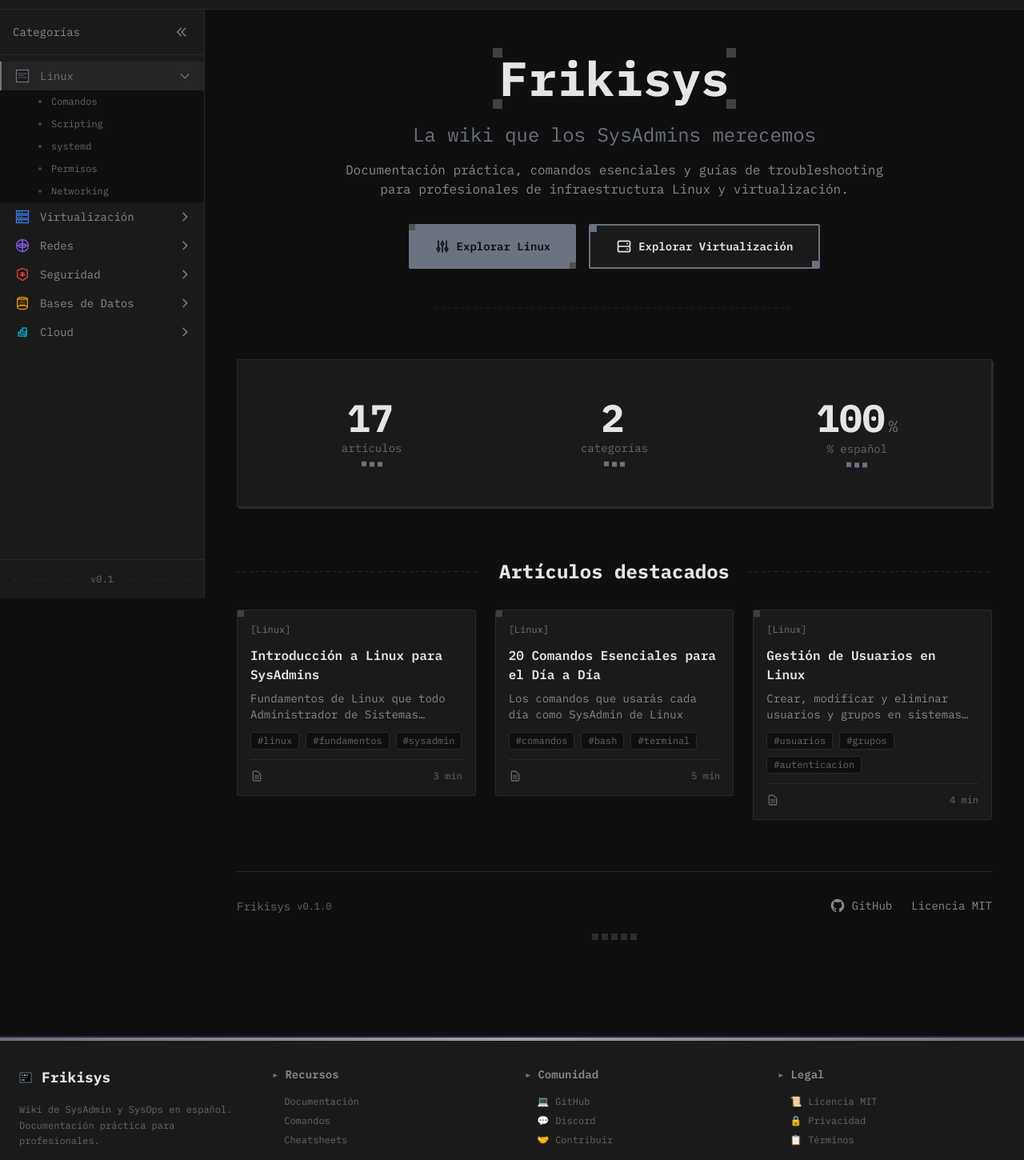
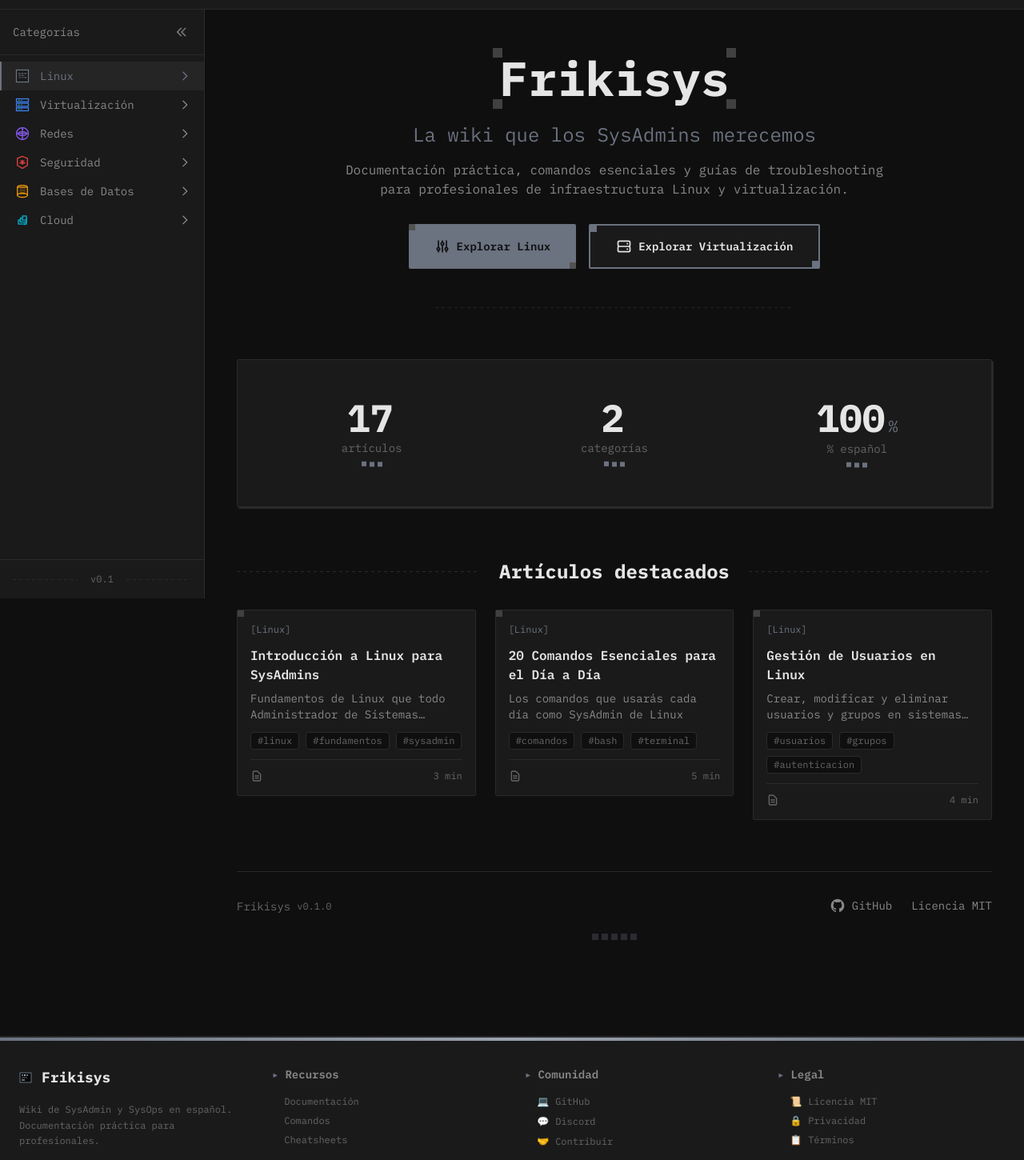
Before and after one commit to TirsoTormo/frikisys, a React (Create React App) app: page / in a window 1280 px wide. Shown: the part 52-1502 px from the top of the page at 80% size. Built offline with nearby package versions, Linux system fonts and the light colour scheme.

Commit message:
fix: sidebar categories filter correctly, footer links open GitHub, search indexes full article content

```diff
--- a/src/App.tsx
+++ b/src/App.tsx
@@ -18,7 +18,7 @@ function App() {
   const [currentView, setCurrentView] = useState<View>('home');
   const [selectedArticleId, setSelectedArticleId] = useState<string | null>(null);
   const [sidebarCollapsed, setSidebarCollapsed] = useState(false);
-  const [activeCategory, setActiveCategory] = useState<string>('linux');
+  const [activeCategory, setActiveCategory] = useState<string>('Linux');
   const [searchQuery, setSearchQuery] = useState('');
   const [showAISkills, setShowAISkills] = useState(false);
   const [legalPage, setLegalPage] = useState<LegalPage>(null);
@@ -34,7 +34,11 @@ function App() {
 
   // Handle landing navigation - CTA buttons
   const handleNavigateToSection = (category: string) => {
-    setActiveCategory(category);
+    const categoryMap: Record<string, string> = {
+      linux: 'Linux',
+      virtualizacion: 'Virtualización',
+    };
+    setActiveCategory(categoryMap[category] || category);
     setShowLanding(false); // Hide landing, show article grid
     setCurrentView('home');
   };
@@ -56,8 +60,7 @@ function App() {
 
     // Filter by category if not searching
     if (!searchQuery && activeCategory) {
-      const categoryName = activeCategory === 'linux' ? 'Linux' : 'Virtualización';
-      articles = articles.filter(a => a.category === categoryName);
+      articles = articles.filter(a => a.category === activeCategory);
     }
 
     // Filter by search query
@@ -66,7 +69,8 @@ function App() {
       articles = allArticleCards.filter(a =>
         a.title.toLowerCase().includes(query) ||
         a.description.toLowerCase().includes(query) ||
-        a.tags.some(tag => tag.toLowerCase().includes(query))
+        a.tags.some(tag => tag.toLowerCase().includes(query)) ||
+        (a.contentText && a.contentText.includes(query))
       );
     }
 
--- a/src/components/ArticleCard.tsx
+++ b/src/components/ArticleCard.tsx
@@ -8,6 +8,7 @@ export interface Article {
   tags: string[];
   date?: string;
   readTime?: string;
+  contentText?: string; // Full text content for search
 }
 
 export interface ArticleCardProps {
--- a/src/components/Footer.tsx
+++ b/src/components/Footer.tsx
@@ -17,9 +17,9 @@ const Footer: React.FC<FooterProps> = ({ version = '0.1.0', onLinkClick, onShowA
       { label: 'Cheatsheets', href: '#' },
     ],
     comunidad: [
-      { label: 'GitHub', href: '#', icon: '💻' },
+      { label: 'GitHub', href: 'https://github.com/TirsoTormo/frikisys', icon: '💻', external: true },
       { label: 'Discord', href: '#', icon: '💬' },
-      { label: 'Contribuir', href: '#', icon: '🤝' },
+      { label: 'Contribuir', href: 'https://github.com/TirsoTormo/frikisys/blob/main/README.md#contribuir', icon: '🤝', external: true },
     ],
     legal: [
       { label: 'Licencia MIT', href: '#', icon: '📜' },
@@ -105,14 +105,16 @@ const Footer: React.FC<FooterProps> = ({ version = '0.1.0', onLinkClick, onShowA
             <ul className="space-y-2">
               {links.comunidad.map((link) => (
                 <li key={link.label}>
-                  <button
-                    onClick={() => onLinkClick?.(link.label)}
-                    className="font-mono text-xs text-text-muted hover:text-accent transition-colors flex items-center gap-2 group"
+                  <a
+                    href={link.href}
+                    target={link.external ? '_blank' : undefined}
+                    rel={link.external ? 'noopener noreferrer' : undefined}
+                    className="font-mono text-xs text-text-muted hover:text-accent transition-colors flex items-center gap-2 group no-underline"
                   >
                     <span className="opacity-0 group-hover:opacity-100 transition-opacity">›</span>
                     <span>{link.icon}</span>
                     {link.label}
-                  </button>
+                  </a>
                 </li>
               ))}
             </ul>
--- a/src/components/Sidebar.tsx
+++ b/src/components/Sidebar.tsx
@@ -19,42 +19,42 @@ export interface SidebarProps {
 
 const defaultCategories: Category[] = [
   {
-    id: 'linux',
+    id: 'Linux',
     name: 'Linux',
     icon: 'terminal',
     color: '#6b7280',
     subcategories: ['Comandos', 'Scripting', 'systemd', 'Permisos', 'Networking'],
   },
   {
-    id: 'virtualization',
+    id: 'Virtualización',
     name: 'Virtualización',
     icon: 'server',
     color: '#3b82f6',
     subcategories: ['Docker', 'Kubernetes', 'VMware', 'Proxmox', 'QEMU'],
   },
   {
-    id: 'networking',
+    id: 'Redes',
     name: 'Redes',
     icon: 'network',
     color: '#8b5cf6',
     subcategories: ['TCP/IP', 'Firewall', 'DNS', 'VPN', 'Monitoring'],
   },
   {
-    id: 'security',
+    id: 'Seguridad',
     name: 'Seguridad',
     icon: 'shield',
     color: '#ef4444',
     subcategories: ['SSL/TLS', 'SSH', 'Hardening', 'Audit', 'Fail2ban'],
   },
   {
-    id: 'databases',
+    id: 'Bases de Datos',
     name: 'Bases de Datos',
     icon: 'database',
     color: '#f59e0b',
     subcategories: ['PostgreSQL', 'MySQL', 'MongoDB', 'Redis', 'Backup'],
   },
   {
-    id: 'cloud',
+    id: 'Cloud',
     name: 'Cloud',
     icon: 'cloud',
     color: '#06b6d4',
--- a/src/utils/contentLoader.ts
+++ b/src/utils/contentLoader.ts
@@ -54,6 +54,12 @@ const mapJsonToArticle = (json: ArticleContent): Article => {
   const totalChars = json.contenido.reduce((sum, block) => sum + block.valor.length, 0);
   const readTime = Math.max(1, Math.ceil(totalChars / 1500));
 
+  // Extract full text content for search
+  const contentText = json.contenido
+    .map(block => block.valor)
+    .join(' ')
+    .toLowerCase();
+
   return {
     id: json.id,
     title: json.titulo,
@@ -62,6 +68,7 @@ const mapJsonToArticle = (json: ArticleContent): Article => {
     tags: getTagsForArticle(json.id),
     date: undefined,
     readTime: `${readTime} min`,
+    contentText,
   };
 };
 
```
